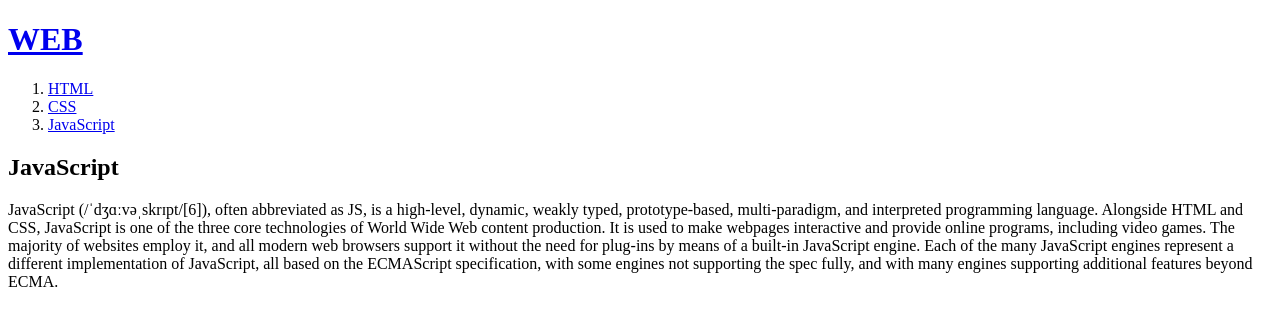
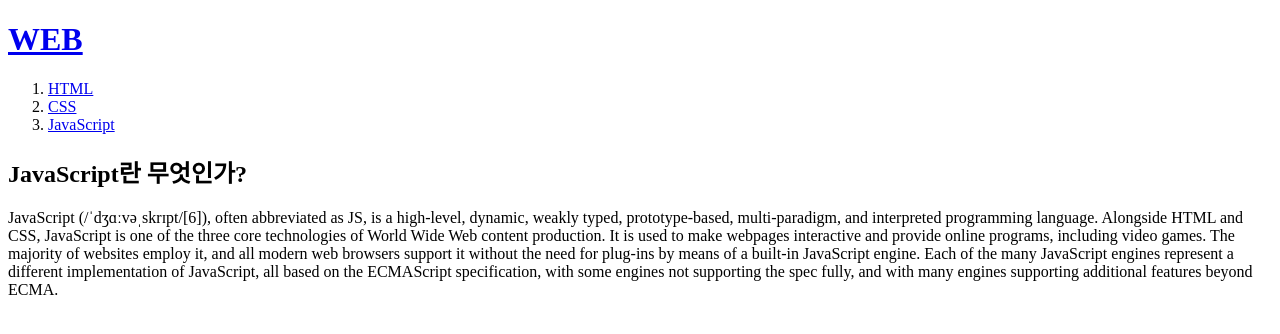
Before and after one commit to kshyun1223/web1_html_internet, a plain HTML site: page javascript.html in a window 1280 px wide. Drawn offline with Linux system fonts and the light colour scheme.

Commit message:
Update javascript.html

```diff
--- a/javascript.html
+++ b/javascript.html
@@ -20,7 +20,7 @@
     <li><a href="css.html">CSS</a></li>
     <li><a href="javascript.html">JavaScript</a></li>
   </ol>
-  <h2>JavaScript</h2>
+  <h2>JavaScript란 무엇인가?</h2>
   <p>
     JavaScript (/ˈdʒɑːvəˌskrɪpt/[6]), often abbreviated as JS, is a high-level, dynamic, weakly typed, prototype-based, multi-paradigm, and interpreted programming language. Alongside HTML and CSS, JavaScript is one of the three core technologies of World Wide Web content production. It is used to make webpages interactive and provide online programs, including video games. The majority of websites employ it, and all modern web browsers support it without the need for plug-ins by means of a built-in JavaScript engine. Each of the many JavaScript engines represent a different implementation of JavaScript, all based on the ECMAScript specification, with some engines not supporting the spec fully, and with many engines supporting additional features beyond ECMA.
   </p>
```
